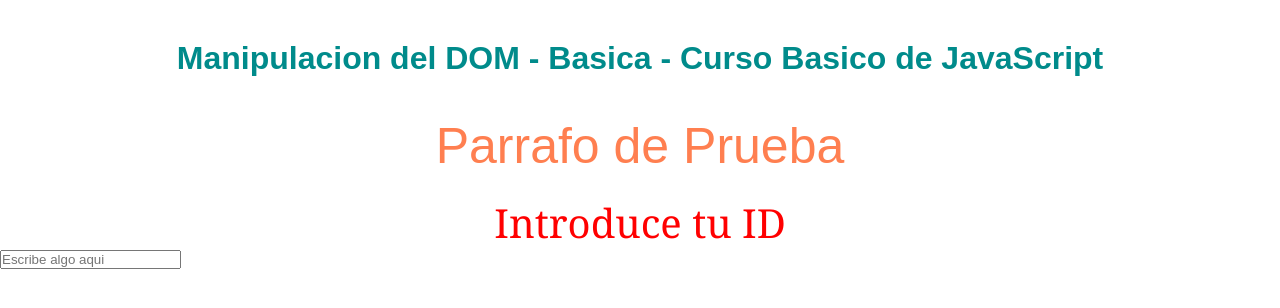
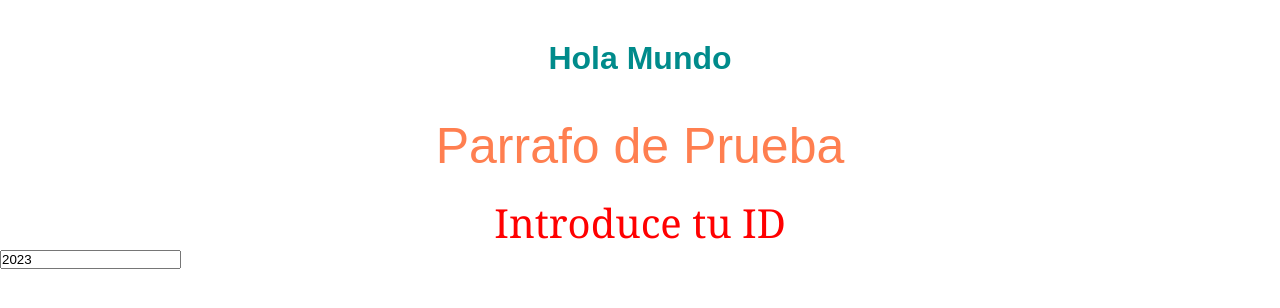
Before and after one commit to Agusdigiam/Manipulacion-Dom-Prueba, a plain HTML site: page index.html in a window 1280 px wide. Drawn offline with Linux system fonts and the light colour scheme.

Commit message:
actualizado dom

```diff
--- a/app.js
+++ b/app.js
@@ -1,4 +1,4 @@
-
+// con esto importamos el html en nuestro archivo de JS a tra vez de las clases
 const main_card = document.querySelector(".main_card");
 const parrafo = document.querySelectorAll(".parrafo");
 const id = document.querySelector("#id");
@@ -12,3 +12,21 @@ console.log({
     id,
     input,
 });
+
+//Es para cambiar el texto dentro del HTML de manera segura
+//se puede usar .innerHTML pero ahi podes cambiar el html no es tan seguro para los ataques
+main_card.innerText = "Hola Mundo";
+
+//Es para ver lo que hay dentro de un atributo:
+console.log(main_card.getAttribute("class"));
+
+// Es para Agregar una "clase" a otra clase:
+main_card.classList.add("verde");
+// Para borrarlo se usa:
+main_card.classList.remove("verde");
+// Para poner y sacar una clase mas rapido se usa "toggle":
+main_card.classList.toggle("verde")
+
+
+//Para cambiarle el valor a input, es decir el "value" podemos usar:
+input.value = "2023"
--- a/index.html
+++ b/index.html
@@ -8,10 +8,10 @@
     <link rel="stylesheet" href="./style.css">
 </head>
 <body>
-    <h1 class="main_card">Manipulacion del DOM - Basica - Curso Basico de JavaScript</h1>
+    <h1 pantalla = "Aca esta el atributo" class="main_card">Manipulacion del DOM - Basica - Curso Basico de JavaScript</h1>
     <p class="parrafo">Parrafo de Prueba</p>
     <p id="id">Introduce tu ID</p>
-    <input placeholder="Escribe algo aqui"></Input>
+    <input placeholder="Escribe algo aqui" value="123"></Input>
 <script src="./app.js"></script>
 </body>
 </html>
```
